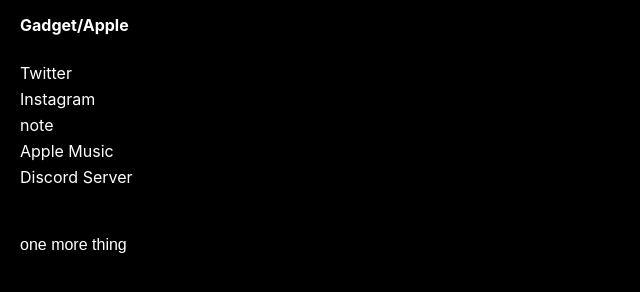
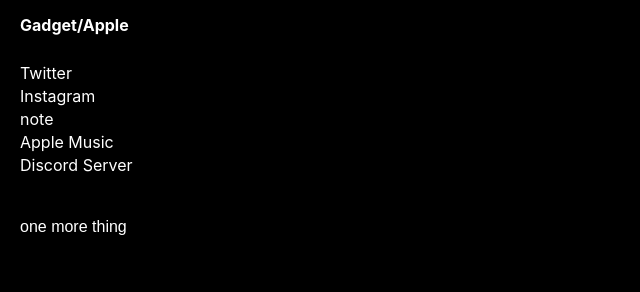
Before and after one commit to p-horeer/something, a plain HTML site: page index.html in a window 1280 px wide. Shown: the part 150-442 px from the top of the page, without its empty margins (0-640 px from the left). Drawn offline with Linux system fonts and the light colour scheme; a web font is replaced by a local one.

Commit message:
Update index.html

```diff
--- a/index.html
+++ b/index.html
@@ -10,12 +10,15 @@
 <body class="dark-mode">
     <h1>うまいしか</h1>
     <p class="profile-text">Gadget/Apple</p>
-    <p><a href="https://x.com/p_horeer" class="no-style" target="_blank">Twitter</a></p>
-    <p><a href="https://www.instagram.com/_nothing_sb/" class="no-style" target="_blank">Instagram</a></p>
-    <p><a href="https://note.com/py_horeer" class="no-style" target="_blank">note</a></p>
-    <p><a href="https://music.apple.com/profile/nothing_" class="no-style" target="_blank">Apple Music</a></p>
-    <p><a href="https://discord.gg/3AFKMMQ8jd" class="no-style" target="_blank"> Discord Server</a></p>
-    <p class="spacer"></p>
+
+    <!-- リンクをまとめたコンテナ -->
+    <div class="link-container">
+        <p><a href="https://x.com/p_horeer" class="no-style" target="_blank">Twitter</a></p>
+        <p><a href="https://www.instagram.com/_nothing_sb/" class="no-style" target="_blank">Instagram</a></p>
+        <p><a href="https://note.com/py_horeer" class="no-style" target="_blank">note</a></p>
+        <p><a href="https://music.apple.com/profile/nothing_" class="no-style" target="_blank">Apple Music</a></p>
+        <p><a href="https://discord.gg/3AFKMMQ8jd" class="no-style" target="_blank">Discord Server</a></p>
+    </div>
 
     <!-- サブ垢ページに移動するボタン -->
     <button id="switchButton" onclick="location.href='sub.html'">one more thing</button>
```
